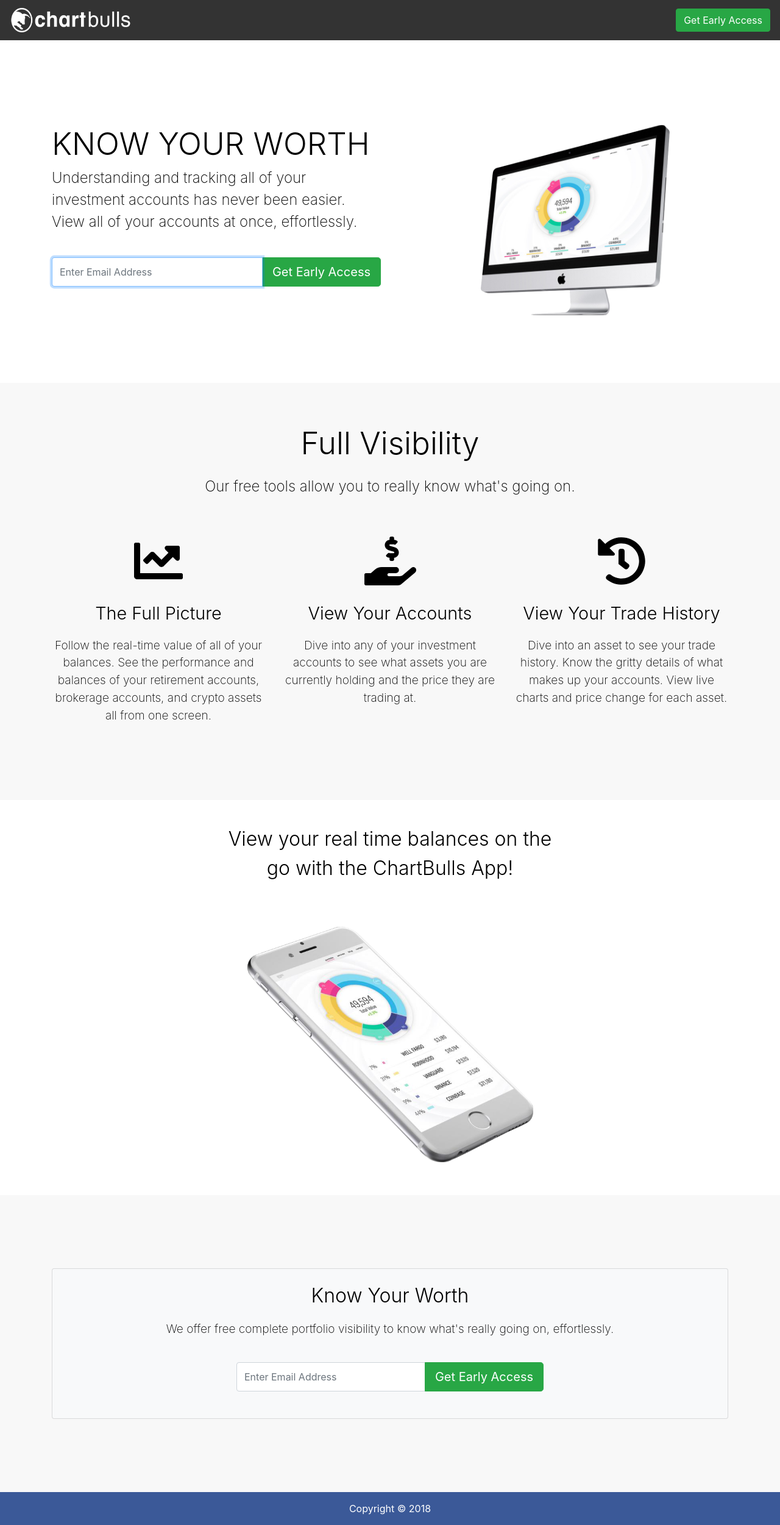
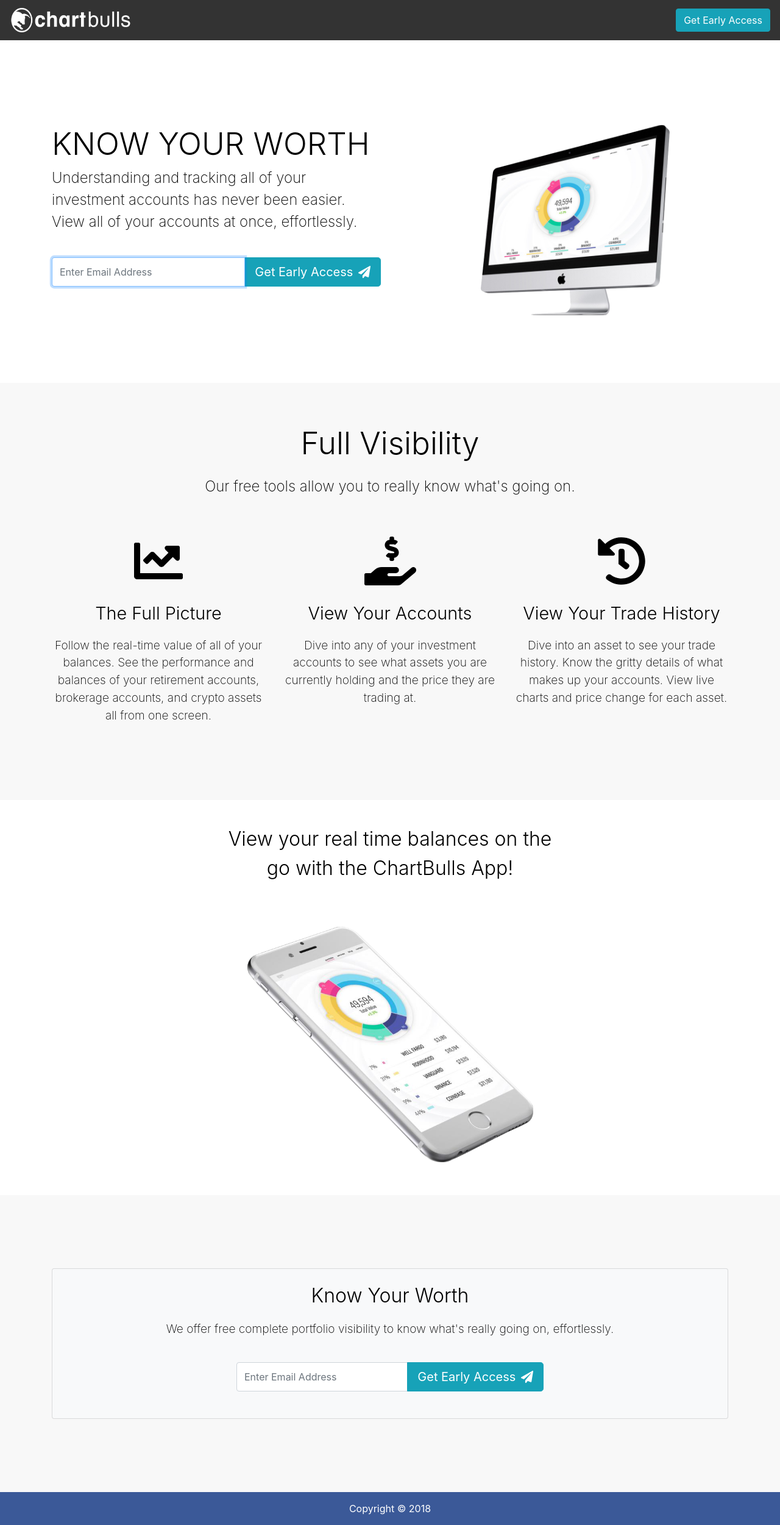
Before and after one commit to ChartBulls/chartbulls-website, a Flask app: page / in a window 1280 px wide. Shown: the whole page at 61% size. Run offline with Flask 2, Linux system fonts and the light colour scheme; some libraries are stand-ins or nearby versions.

Commit message:
UI fixes.

```diff
--- a/frontend/assets/css/main.css
+++ b/frontend/assets/css/main.css
@@ -1,5 +1,15 @@
 .ui-autocomplete {
     z-index: 2147483647;
+}
+
+.button-text {
+    padding-right: 3px;
+}
+
+@media (max-width: 576px) {
+    .button-text {
+        display: none;
+    }
 }
 
 /* navbar */
--- a/frontend/assets/js/main.js
+++ b/frontend/assets/js/main.js
@@ -47,11 +47,12 @@ function errorAlert(type, msg) {
     $('#alert-' + type).show();
     $('#alert-' + type).fadeTo(0, 1);
     setTimeout(() => $('#alert-' + type).fadeTo(700, 0).slideUp(700, function() { $(this).attr('hidden'); }), 2000);
-    loadBtn('validate-btn-' + type, false, 'Get Early Access');
+    var html = '<span class="button-text"> Get Early Access </span><i class="fas fa-paper-plane"></i>';
+    loadBtn('validate-btn-' + type, false, html);
 }
 
 function loadBtn(div, disable, msg) {
-    $('#' + div).text(msg);
+    $('#' + div).html(msg);
     $('#' + div).prop('disabled', disable);
 }
 
@@ -87,6 +88,11 @@ function subscribe(email, type) {
             });
             $('#input-account').autocomplete({
                 source: accountList
+            });
+            $('#input-account').keypress(function(e) {
+                if(e.which == 13) {
+                    addAccount();
+                }
             });
             loadBtn('validate-btn-' + type, false, 'Get Early Access');
             loadBtn('submit-btn', false, 'Submit');
--- a/frontend/index.html
+++ b/frontend/index.html
@@ -31,7 +31,7 @@
       <!-- Get Early Access -->
       <div class="collapse navbar-collapse" id="navbar-items">
         <div class="navbar-nav ml-auto">
-          <button class="btn btn-success" type="button" onclick="scrollDown()">
+          <button class="btn btn-info" type="button" onclick="scrollDown()">
             Get Early Access
           </button>
         </div>
@@ -73,8 +73,9 @@
                 <input id="input-email-jumbotron" type="text" class="form-control" placeholder="Enter Email Address" autofocus>
                 <!-- Button -->
                 <div class="input-group-append">
-                  <button id="validate-btn-jumbotron" class="btn btn-success btn-lg" type="button" onclick="validate('jumbotron')">
-                    Get Early Access
+                  <button id="validate-btn-jumbotron" class="btn btn-info btn-lg" type="button" onclick="validate('jumbotron')">
+                    <span class="button-text"> Get Early Access </span>
+                    <i class="fas fa-paper-plane"></i>
                   </button>
                 </div>
               </div>
@@ -180,8 +181,9 @@
                   <input id="input-email-footer" type="text" class="form-control" placeholder="Enter Email Address">
                   <!-- Button -->
                   <div class="input-group-append">
-                    <button id="validate-btn-footer" class="btn btn-success btn-lg" type="button" onclick="validate('footer')">
-                      Get Early Access
+                    <button id="validate-btn-footer" class="btn btn-info btn-lg" type="button" onclick="validate('footer')">
+                      <span class="button-text"> Get Early Access </span>
+                      <i class="fas fa-paper-plane"></i>
                     </button>
                   </div>
                 </div>
```
